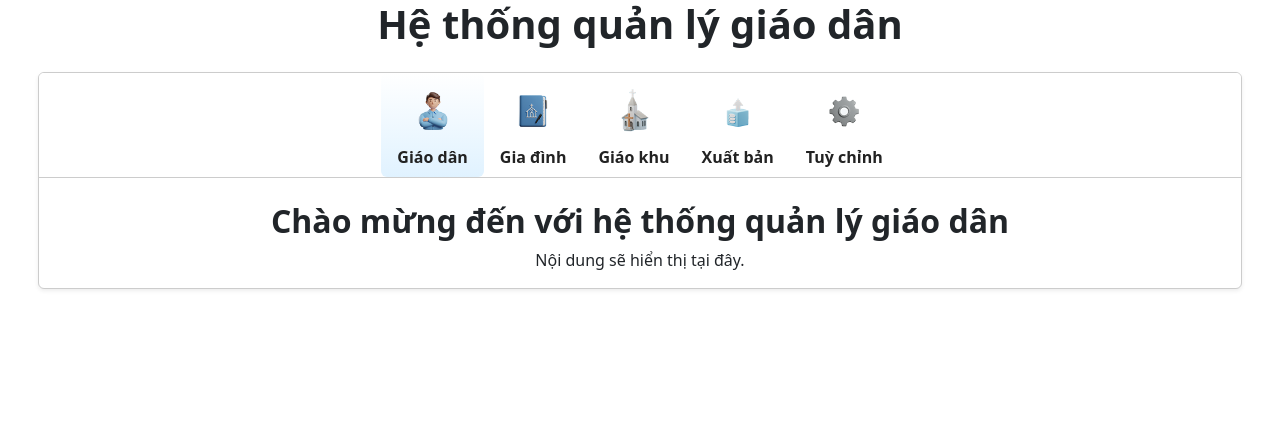
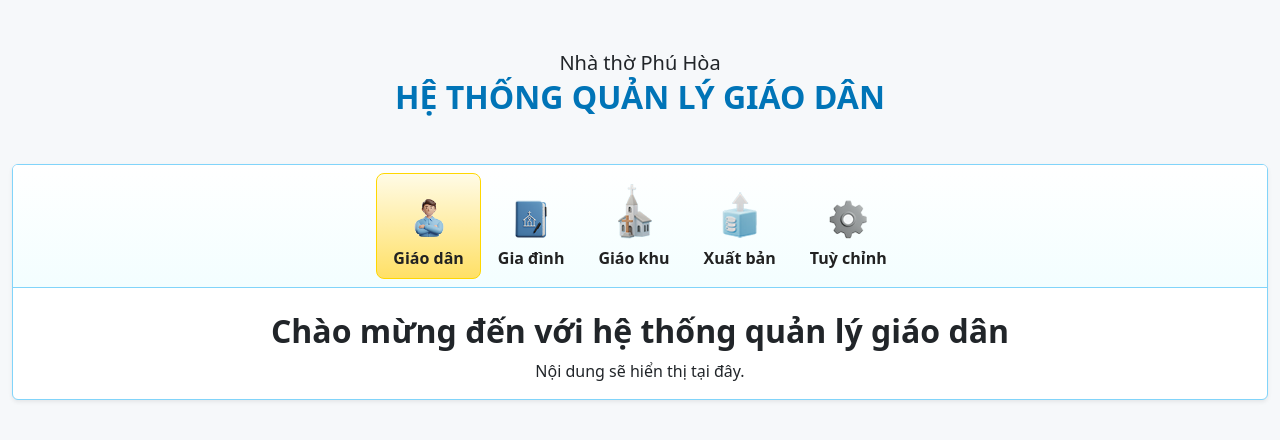
Before and after one commit to ngoc426123/QuanLyGiaoDan, a CodeIgniter 4 app: the page made by app/Views/layout.php in a window 1280 px wide. Shown: the top 440 px of the page. Run offline with PHP 8.4 and a stand-in for CodeIgniter, Linux system fonts and the light colour scheme; the template is opened without the code that fills it, so the values that code supplies are empty; some libraries are stand-ins or nearby versions.

Commit message:
Update styling and image

```diff
--- a/app/Views/layout.php
+++ b/app/Views/layout.php
@@ -11,8 +11,11 @@
     <script src="/js/bootstrap.bundle.min.js"></script>
     <link rel="stylesheet" href="/css/style.css">
 </head>
-<body>
-    <h1 class="fw-bold text-center mb-4">Hệ thống quản lý giáo dân</h1>
+<body style="background-color: #f6f8fa;">
+    <div class="text-center">
+    <span class="fw-light pt-5 d-block" style="font-size:1.25rem;">Nhà thờ Phú Hòa</span>
+    </div>
+    <h1 class="fw-bold text-center mb-5" style="font-size:2rem; text-transform:uppercase; color:#0074b7;">HỆ THỐNG QUẢN LÝ GIÁO DÂN</h1>
     <div class="container-fluid">
         <section class="web-section bg-white rounded shadow-sm border border-1 border-light" style="margin-bottom:2rem;">
             <ul class="nav nav-pills justify-content-center bg-white menu-line web-menu mb-0">
--- a/public/css/style.css
+++ b/public/css/style.css
@@ -1,14 +1,34 @@
 /* style.css: Custom styles for QLGD web-section and menu */
 .web-section {
-    border: 1px solid #ccc !important;
+    border: 1px solid #81d4fa !important;
     margin-bottom: 2rem;
-    margin-left: 2vw;
-    margin-right: 2vw;
     border-radius: 0.5rem;
     background: #fff;
     box-shadow: 0 2px 8px rgba(0,0,0,0.04);
     overflow: hidden;
 }
 .menu-line {
-    border-bottom: 1px solid #ccc !important;
+    border-bottom: 1px solid #81d4fa !important;
 }
+.web-menu {
+    background: linear-gradient(180deg, #fff 0%, #f3feff 100%);
+    padding-top: 8px;
+    padding-bottom: 8px;
+}
+.web-menu .nav-link {
+    border-radius: 0.5rem !important;
+    transition: background 0.2s, border 0.2s;
+    border: 1px solid transparent;
+}
+.web-menu .nav-link:hover {
+    background: linear-gradient(180deg, #fffbe6 0%, #ffe066 100%) !important;
+    border: 1.5px solid #ffd700 !important; /* giống active */
+    z-index: 2;
+}
+.web-menu .nav-link.active {
+    background: linear-gradient(180deg, #fffbe6 0%, #ffe066 100%) !important;
+    border: 1.5px solid #ffd700 !important;
+    color: #222 !important;
+    font-weight: 300;
+    z-index: 2;
+}
```
Also changed, not shown: public/images/icons/icon_church_zone.png, public/images/icons/icon_export.png, public/images/icons/icon_family.png, public/images/icons/icon_person.png, public/images/icons/icon_setting.png.
